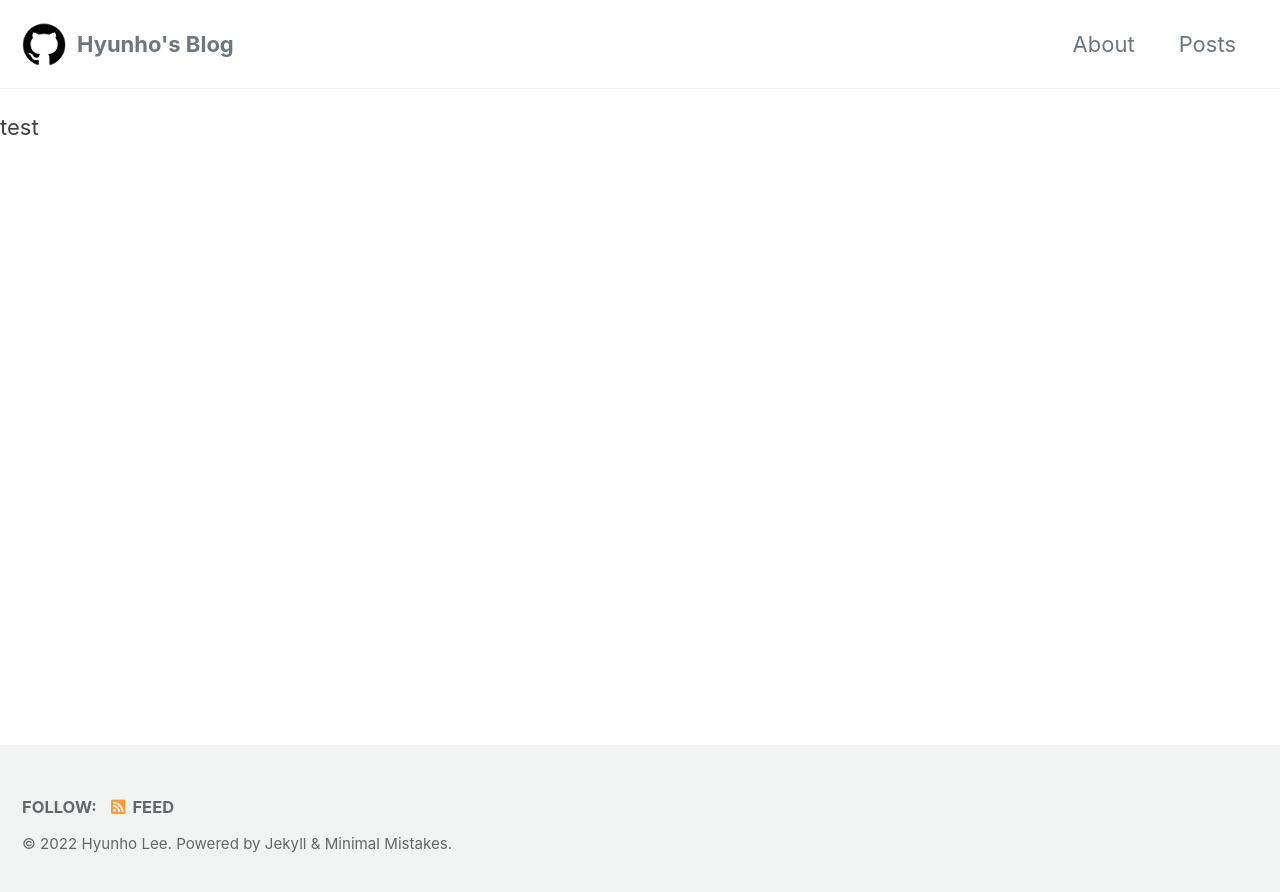
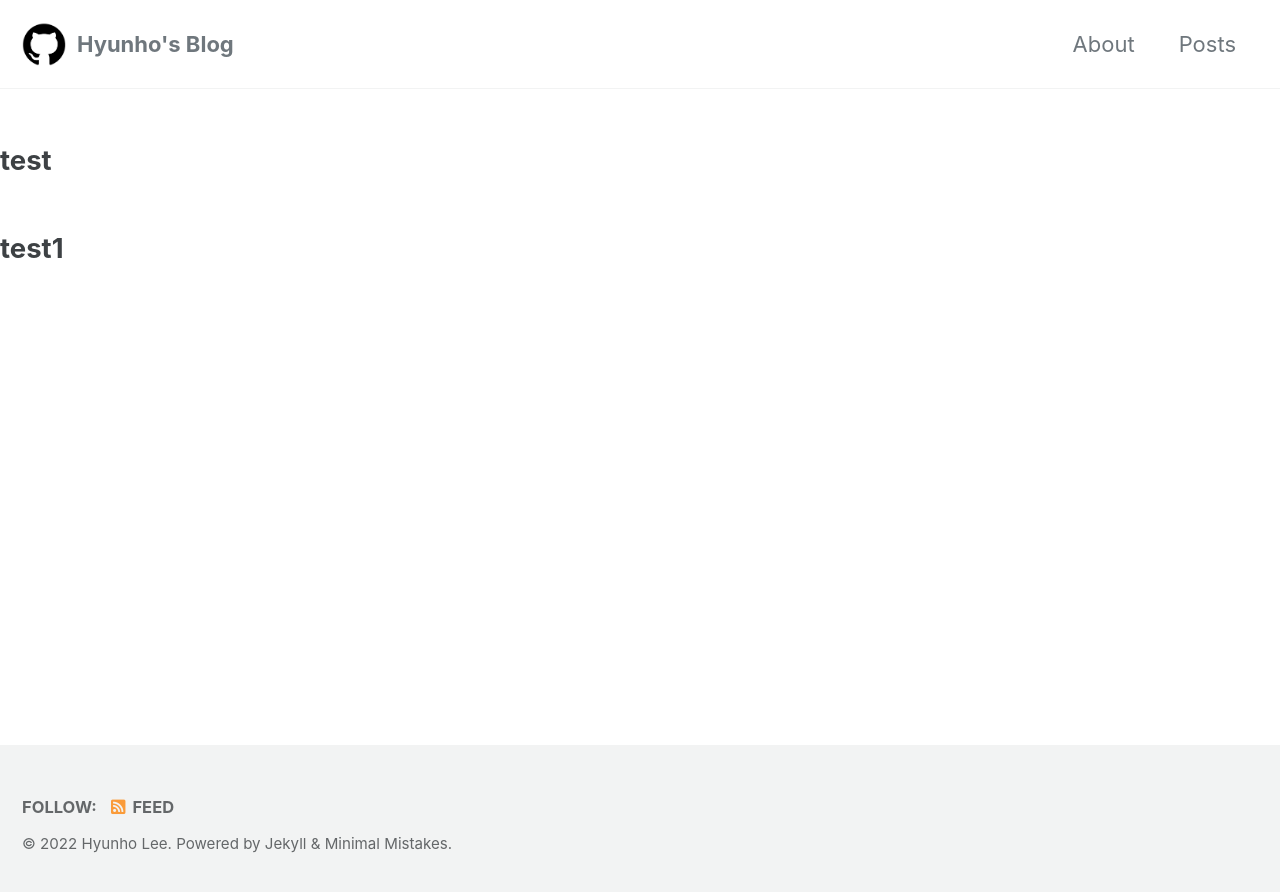
Before and after one commit to hyunholee26/old_webpage, a Jekyll site: the page built from _pages/about.md, in a window 1280 px wide. Shown: the top 892 px of the page. Built offline with Jekyll 4.4.1, drawn with Linux system fonts in a browser that asks for light colours; cached includes are drawn as plain includes; our own code applies the rules of GitHub Pages for plain Markdown files.

Commit message:
Update about.md

```diff
--- a/_pages/about.md
+++ b/_pages/about.md
@@ -3,4 +3,6 @@ permalink: /about/
 title: "About"
 toc: true
 ---
-test
+## test
+
+## test1
```
